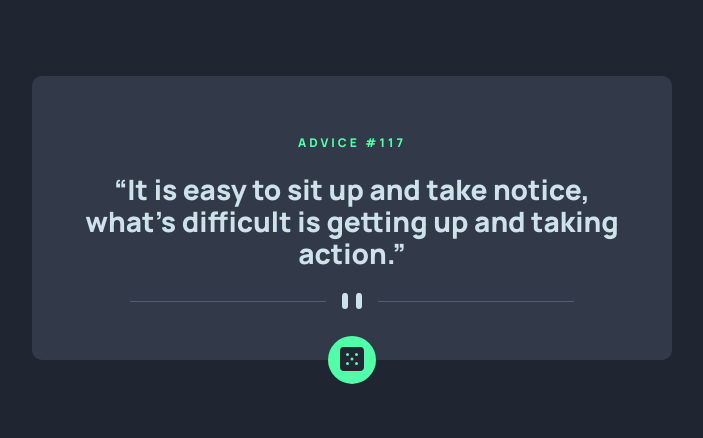
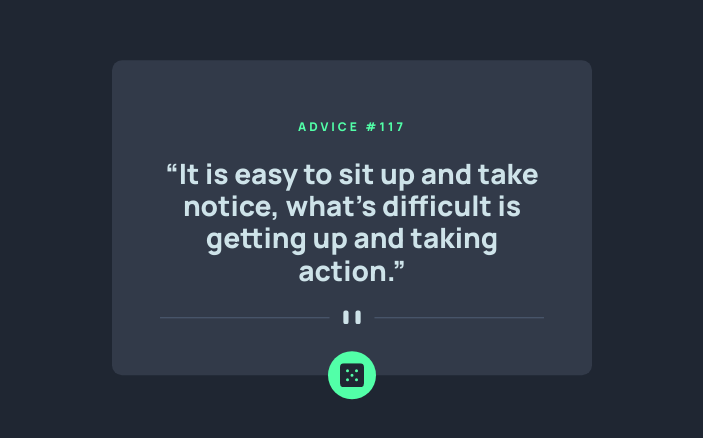
Before and after one commit to cosmoart/Advice-generator-app, a React (Vite) app: page / in a window 1280 px wide. Shown: the part 182-620 px from the top of the page, without its empty margins (288-991 px from the left). Built offline with nearby package versions, Linux system fonts and the light colour scheme.

Commit message:
styles update

```diff
--- a/index.html
+++ b/index.html
@@ -9,13 +9,12 @@
 	<meta http-equiv="X-UA-Compatible" content="IE=edge">
 	<meta name="viewport" content="width=device-width, initial-scale=1.0" />
 	<meta name="author" content="CosmoArt">
-	<meta name="theme-color" content="#4285f4">
-	<!--Cambiar-->
+	<meta name="theme-color" content="#52ffa8">
 	<meta name="description" content="Solution to the Frontend Mentor challenge, code by Cosmo Art">
 	<meta name="robots" content="index, nofollow">
 
 	<!-- Open Graph -->
-	<meta property="og:title" content="Titulo de la pagina">
+	<meta property="og:title" content="Frontend Mentor | Advice generator app">
 	<meta property="og:type" content="website">
 	<meta property="og:image" content="./desktop-solution.png">
 	<meta property="og:url" content="">
--- a/src/App.jsx
+++ b/src/App.jsx
@@ -1,14 +1,18 @@
-import { useState, useEffect } from 'react';
+import { useState, useEffect, useRef } from 'react';
 import styled from 'styled-components';
 
 const AdviceCard = styled.article`
 	position:absolute;
+	width: clamp(14rem, 75vw, 30rem);
 	top:50%;
 	left:50%;
 	transform:translate(-50%,-50%);
 	padding: 3rem;
 	background: var(--DarkGrayishBlue);
 	border-radius: 10px;
+	@media screen and (max-width: 767px) {
+		padding: 2rem 1.5rem;
+	}
 	`
 const AdviceNumber = styled.p`
 	color: var(--NeonGreen);
@@ -18,7 +22,8 @@ const AdviceNumber = styled.p`
 	`
 const AdviceQuote = styled.h1`
 	color: var(--LightCyan);
-	font-size: 28px;
+	font-size: clamp(18px, 5vw, 28px);
+	transition: top 0.5s ease-in-out;
 	`
 const AdviceButton = styled.button`
 	border-radius: 50%;
@@ -36,6 +41,9 @@ const AdviceButton = styled.button`
 	&:hover {
 		box-shadow: 0px 0px 15px 5px var(--NeonGreen);
 	}
+	&:active {
+		transform: translate(-50%, 0) scale(.9);
+	}
 	`
 const Loader = styled.img`
 	position:absolute;
@@ -49,21 +57,29 @@ function App() {
 	const [advice, setAdvice] = useState(``);
 	const [id, setId] = useState(``);
 	const [quoteError, setQuoteError] = useState(false);
+	const quoteButton = useRef(null);
 
 	const getAdvice = (id) => {
+		console.log(quoteButton.current);
+		quoteButton.current.classList.add("spinner");
+
 		let url = id === "" ? `https://api.adviceslip.com/advice` : `https://api.adviceslip.com/advice/${id}`;
 
 		fetch(url).then(res => res.json()).then(data => {
 			setAdvice(data.slip.advice);
 			setId(data.slip.id);
 			location.hash = data.slip.id;
+			setQuoteError(false);
 		}).catch(err => {
 			setQuoteError(true)
-			location.hash = "404";
-		});
+		}).finally(() => {
+			quoteButton.current.classList.remove("spinner")
+		})
 	}
 
 	useEffect(() => {
+		window.addEventListener('hashchange', (e) => id !== new URL(e.newURL).hash && getAdvice(new URL(e.newURL).hash.slice(1)));
+
 		if (location.hash === "") {
 			setAdvice(`It is easy to sit up and take notice, what's difficult is getting up and taking action.`);
 			return setId(`117`);
@@ -81,9 +97,10 @@ function App() {
 		getAdvice(location.hash.slice(1));
 	}, []);
 
+
 	useEffect(() => {
-		// console.log(advice);
-		return () => console.log(advice);
+		// console.log("nuevo" + advice);
+		// return () => console.log("antiguo" + advice);
 	}, [advice]);
 
 	return (
@@ -101,9 +118,9 @@ function App() {
 				<picture>
 					<source media="(min-width: 768px)" srcSet="pattern-divider-desktop.svg" />
 					<source media="(max-width: 767px)" srcSet="pattern-divider-mobile.svg" />
-					<img src="pattern-divider-desktop.svg" alt="" />
+					<img src="pattern-divider-desktop.svg" alt="" style={{ "width": "100%" }} />
 				</picture>
-				<AdviceButton onClick={() => getAdvice("")}><img src="icon-dice.svg" title='Generate a new advice' />
+				<AdviceButton ref={quoteButton} onClick={() => getAdvice("")}><img src="icon-dice.svg" title='Generate a new advice' style={{ "marginTop": "2px" }} />
 				</AdviceButton>
 			</AdviceCard>
 			}
--- a/src/index.css
+++ b/src/index.css
@@ -11,3 +11,26 @@ body {
 	text-align: center;
 	font-family: 'Manrope', sans-serif;
 }
+
+.disappear {
+	position: relative;
+	top: -100%;
+}
+
+.spinner {
+	animation: spin .5s ease-in-out infinite backwards;
+}
+
+@keyframes spin {
+	0% {
+		transform: rotate(0deg);
+	}
+
+	80% {
+		transform: rotate(300deg);
+	}
+
+	100% {
+		transform: rotate(260deg);
+	}
+}
--- a/src/main.jsx
+++ b/src/main.jsx
@@ -3,8 +3,10 @@ import ReactDOM from 'react-dom/client'
 import App from './App'
 import './index.css'
 
+// document.querySelector("main").addEventListener("click", (e) => console.log("click"));
+
 ReactDOM.createRoot(document.getElementById('root')).render(
-	//   <React.StrictMode>
+	// <React.StrictMode>
 	<App />
-//   {/* </React.StrictMode> */ }
+	// </React.StrictMode>
 )
```
